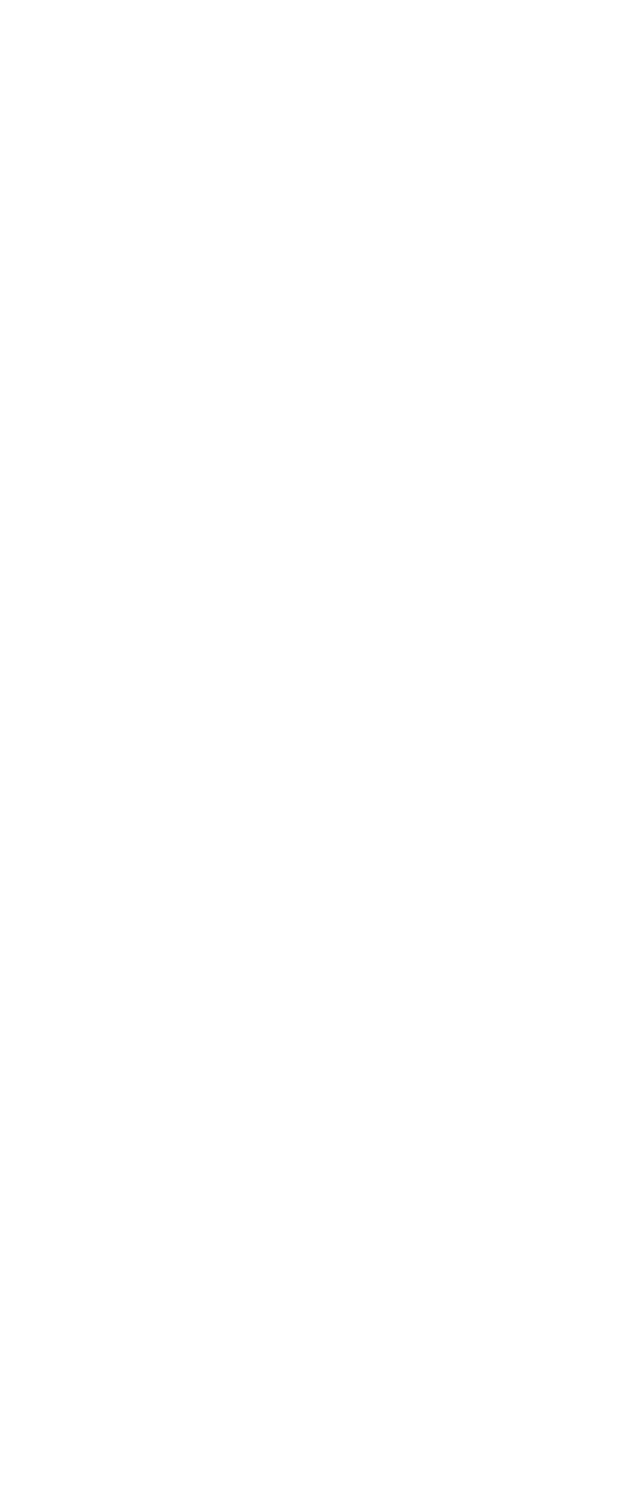
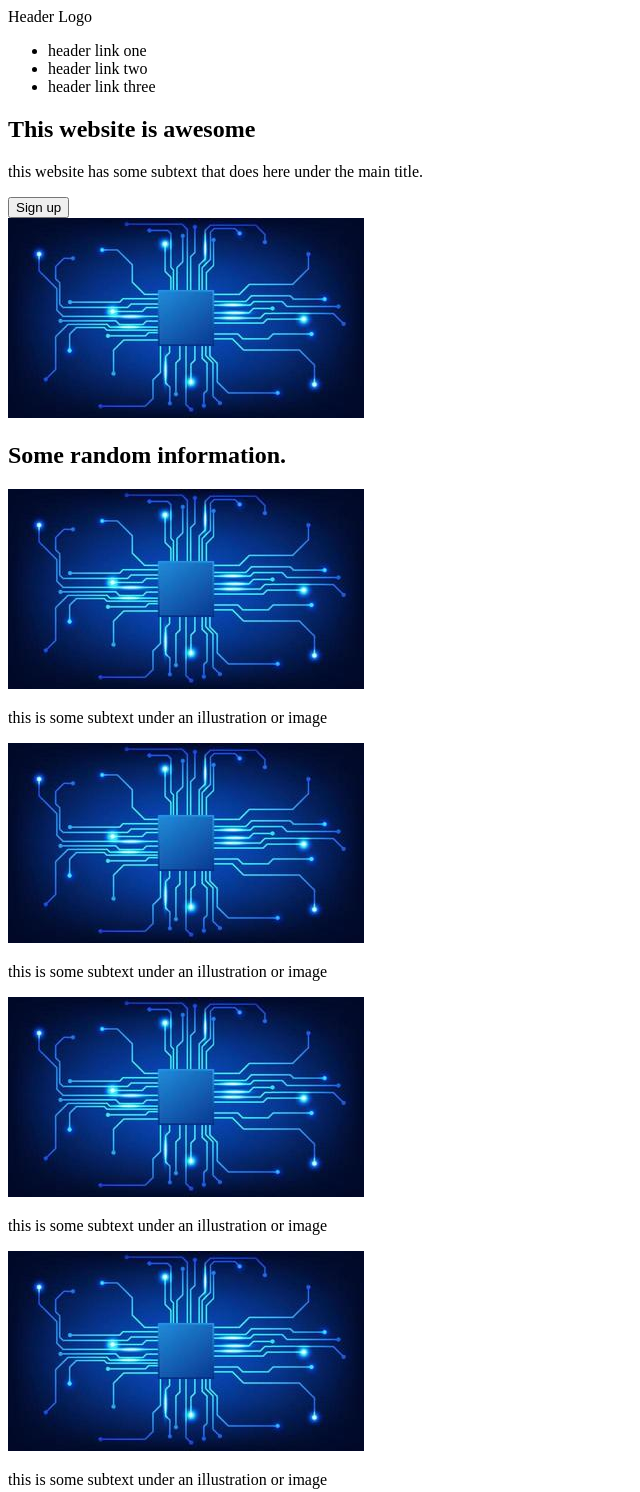
Before and after one commit to HuyGHuynh/landing-page, a plain HTML site: page index.html in a window 1280 px wide. Shown: the top 1492 px of the page, without its empty margins (0-640 px from the left). Before the commit the page ends 800 px from the top, so only its background shows below. Drawn offline with Linux system fonts and the light colour scheme.

Commit message:
Add markup for HTML, add sample image

```diff
--- a/index.html
+++ b/index.html
@@ -7,6 +7,55 @@
     <link rel="stylesheet" href="style.css">
 </head>
 <body>
-    <header></header>
+    <header>
+        <div class="logo">Header Logo</div>
+        <nav>
+            <ul>
+                <li>header link one</li>
+                <li>header link two</li>
+                <li>header link three</li>
+            </ul>
+        </nav>
+    </header>
+    <main>
+        <section>
+            <h1>This website is awesome</h1>
+            <p>this website has some subtext that does here under the main title.</p>
+            <button type="button" id="header-button">Sign up</button>
+        </section>
+        <img src="image.jpg" alt="Semiconductor chip">
+        <section class="info">
+            <h2>Some random information.</h2>
+            <div class="flex-container">
+                <div class="info-item">
+                    <img src="image.jpg" alt="Image illustration">
+                    <p>this is some subtext under an illustration or image</p>
+                </div>
+                <div class="info-item">
+                    <img src="image.jpg" alt="Image illustration">
+                    <p>this is some subtext under an illustration or image</p>
+                </div>
+                <div class="info-item">
+                    <img src="image.jpg" alt="Image illustration">
+                    <p>this is some subtext under an illustration or image</p>
+                </div>
+                <div class="info-item">
+                    <img src="image.jpg" alt="Image illustration">
+                    <p>this is some subtext under an illustration or image</p>
+                </div>
+            </div>
+        </section>
+        <section class="quote">
+            <p>This is an inspiring quote, or a testimonial from a customer. Maybe it's just filling up space, or maybe people will actually read it. Who knows? All I know is that it looks nice.</p>
+            <p>-Thor, God of Thunder</p>
+        </section>
+    </main>
+    <footer>
+        <div class="footer-box">
+            <h1>Call to action! It's time!</h1>
+            <p>Sign up for our product by clicking that button right over there!</p>
+            <button type="button" id="footer-button">Sign up</button>
+        </div>
+    </footer>
 </body>
 </html>
```
Also changed, not shown: image.jpg (added).
